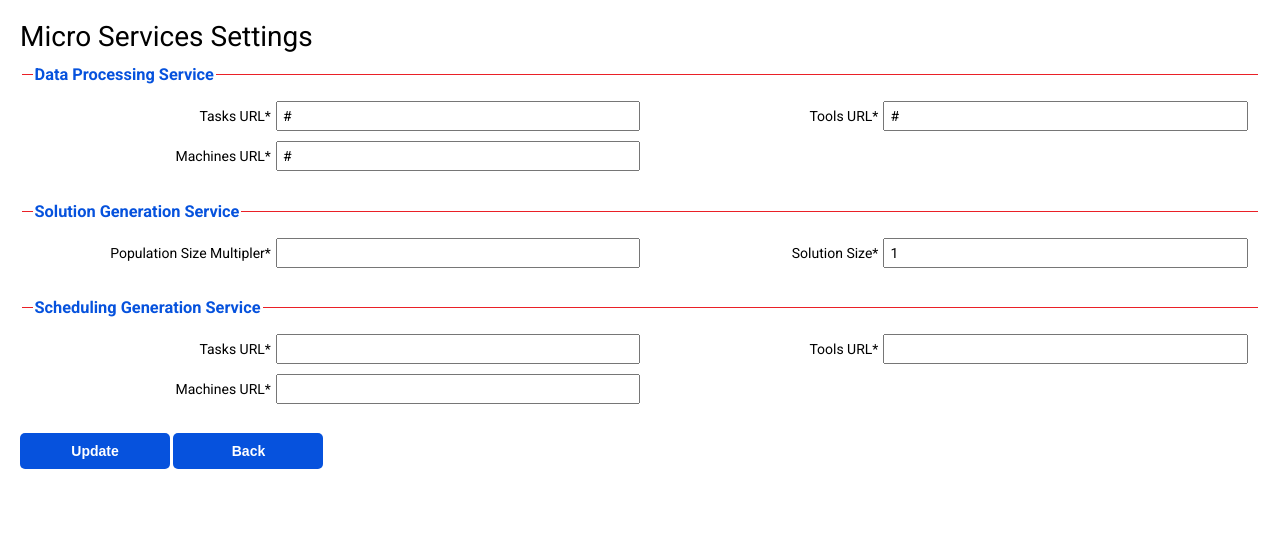
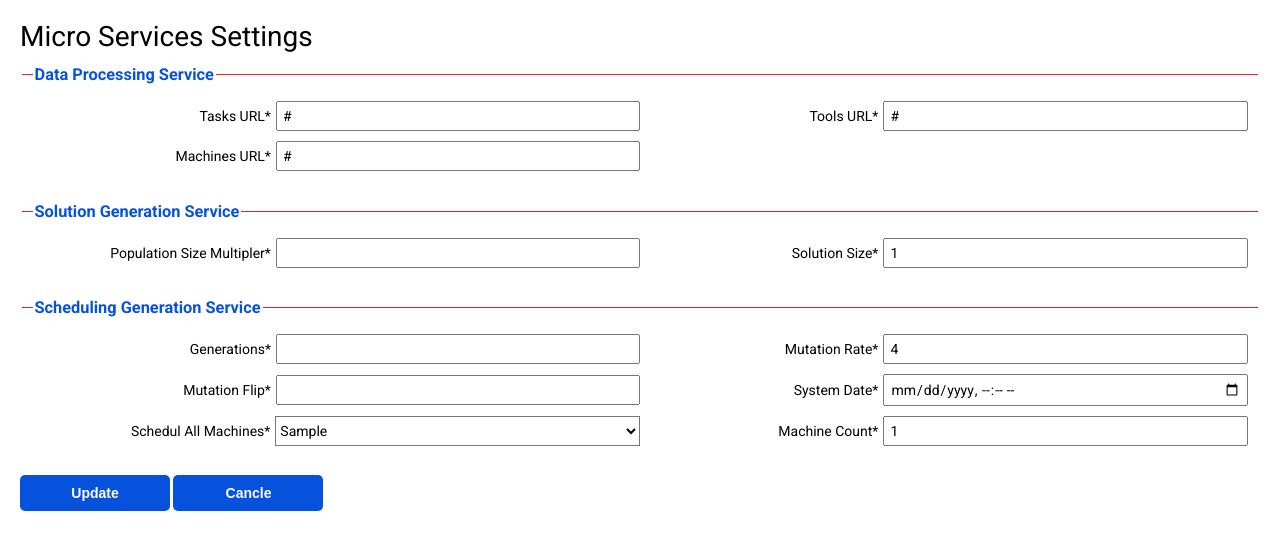
Before and after one commit to msunkaradtt/digitbrainarnaplant, a FastAPI app: template digitbraindttapi/templates/settings.html in a window 1280 px wide. Shown: the top 550 px of the page. Run offline with FastAPI, Linux system fonts and the light colour scheme; the template is opened without the code that fills it: most values are stand-ins (such as "Sample title", 1, 10 or a date in 2020).

Commit message:
changes 2 26-09-2023

```diff
--- a/digitbraindttapi/main.py
+++ b/digitbraindttapi/main.py
@@ -5,6 +5,7 @@ from fastapi.templating import Jinja2Templates
 from fastapi.staticfiles import StaticFiles
 from pathlib import Path
 from getdata import GetData
+from fastapi.encoders import jsonable_encoder
 
 app = fapi()
 getdata = GetData()
@@ -25,7 +26,15 @@ async def root(request: Request):
 async def updateSettings(request: Request):
     dp_data = await getdata.fetchEndpoint('http://dtpprocessingservice:3000/parameters')
     sol_data = await getdata.fetchEndpoint('http://solgeneratorservice:3001/parameters')
-    return templates.TemplateResponse("settings.html", {"request": request, "data_p": dp_data, "data_so": sol_data})
+    sch_data = await getdata.fetchEndpoint('http://secgeneratorservice:3002/parameters')
+    return templates.TemplateResponse("settings.html", {"request": request, "data_p": dp_data, "data_so": sol_data, "data_sc": sch_data})
+
+@app.post("/settings", include_in_schema=False)
+async def updateSettings(request: Request):
+    fmData = await request.form()
+    fmData = jsonable_encoder(fmData)
+    print(fmData)
+    return fmData
 
 @app.get("/updateall", response_class=HTMLResponse)
 async def updateall(request: Request):
--- a/digitbraindttapi/templates/settings.html
+++ b/digitbraindttapi/templates/settings.html
@@ -22,9 +22,9 @@
                     <h3>Data Processing Service</h3>
                 </legend>
                 <div class="account-details">
-                    <div><label>Tasks URL*</label><input type="url" name="Taurl" pattern="http://.*" required value={{ data_p['tasks_url'] }}></div>
-                    <div><label>Tools URL*</label><input type="url" name="Tourl" pattern="http://.*" required value={{ data_p['tools_url'] }}></div>
-                    <div><label>Machines URL*</label><input type="url" name="Maurl" pattern="http://.*" required value={{ data_p['machines_url'] }}></div>
+                    <div><label>Tasks URL*</label><input type="url" name="Taurl" pattern="https://.*" required value={{ data_p['tasks_url'] }}></div>
+                    <div><label>Tools URL*</label><input type="url" name="Tourl" pattern="https://.*" required value={{ data_p['tools_url'] }}></div>
+                    <div><label>Machines URL*</label><input type="url" name="Maurl" pattern="https://.*" required value={{ data_p['machines_url'] }}></div>
                 </div>
             </fieldset>
             <fieldset>
@@ -41,13 +41,22 @@
                     <h3>Scheduling Generation Service</h3>
                 </legend>
                 <div class="account-details">
-                    <div><label>Tasks URL*</label><input type="text" name="Tname" required></div>
-                    <div><label>Tools URL*</label><input type="text" name="Toname" required></div>
-                    <div><label>Machines URL*</label><input type="text" name="Maname" required></div>
+                    <div><label>Generations*</label><input type="number" name="gen" min="1" max="10" required value={{ data_sc['generations'] }}></div>
+                    <div><label>Mutation Rate*</label><input type="number" name="mutrate" min="0.0" max="1.0" step="0.1" required value={{ data_sc['mutation_rate'] }}></div>
+                    <div><label>Mutation Flip*</label><input type="number" name="mutflip" min="0.0" max="1.0" step="0.05" required value={{ data_sc['mutation_flip'] }}></div>
+                    <div><label>System Date*</label><input type="datetime-local" name="sysdatetime" value={{ data_sc['sys_date'] }}></div>
+                    <div>
+                        <label>Schedul All Machines*</label>
+                        <select name="schedulallflag" required>
+                            <option value={{ data_sc['flag_all'] }}>{{ data_sc['flag_all'] }}</option>
+                            <option value="yes">yes</option>
+                        </select>
+                    </div>
+                    <div><label>Machine Count*</label><input type="number" name="machcount" min="1" required value={{ data_sc['machine_count'] }}></div>
                 </div>
             </fieldset>
-            <button href="/">Update</button>
-            <button href="/">Back</button>
+            <button type="submit">Update</button>
+            <button href="/">Cancle</button>
         </form>
     </div>
 </body>
--- a/docker-compose.yml
+++ b/docker-compose.yml
@@ -35,7 +35,7 @@ services:
       - GENERATIONS=6
       - MUTATION_RATE=0.2
       - MUTATION_FLIP=0.55
-      - SYS_DATE=2023-02-13T00:00:00.000
+      - SYS_DATE=2023-02-13T00:00
       - FLAG_ALL=no
       - MACHINE_COUNT=2
       - MODEL_FILE_URL=https://raw.githubusercontent.com/msunkaradtt/digitbrainarnaplant/dev2/schedulinggenerator/gamodel/gamodel.py
```
